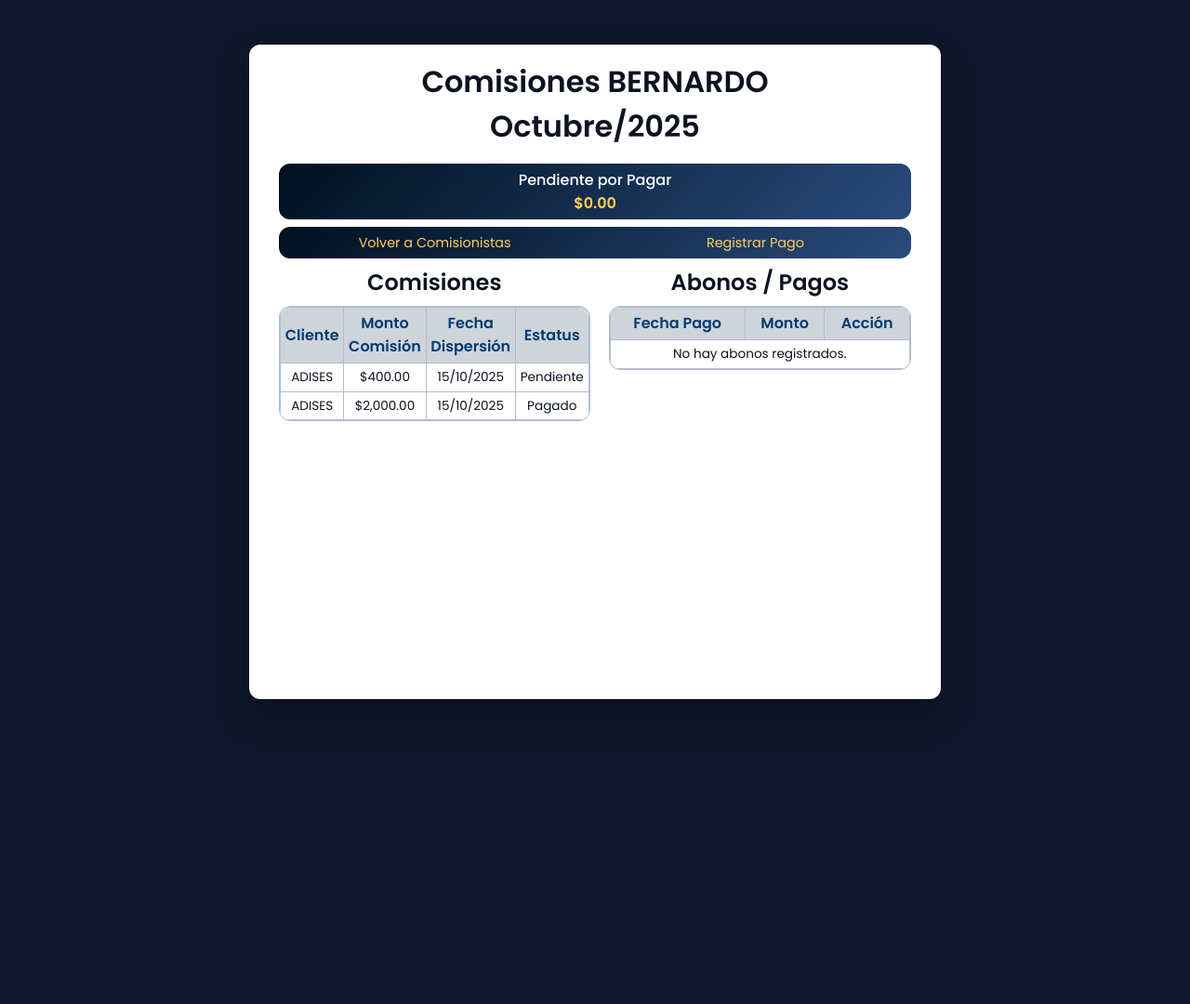
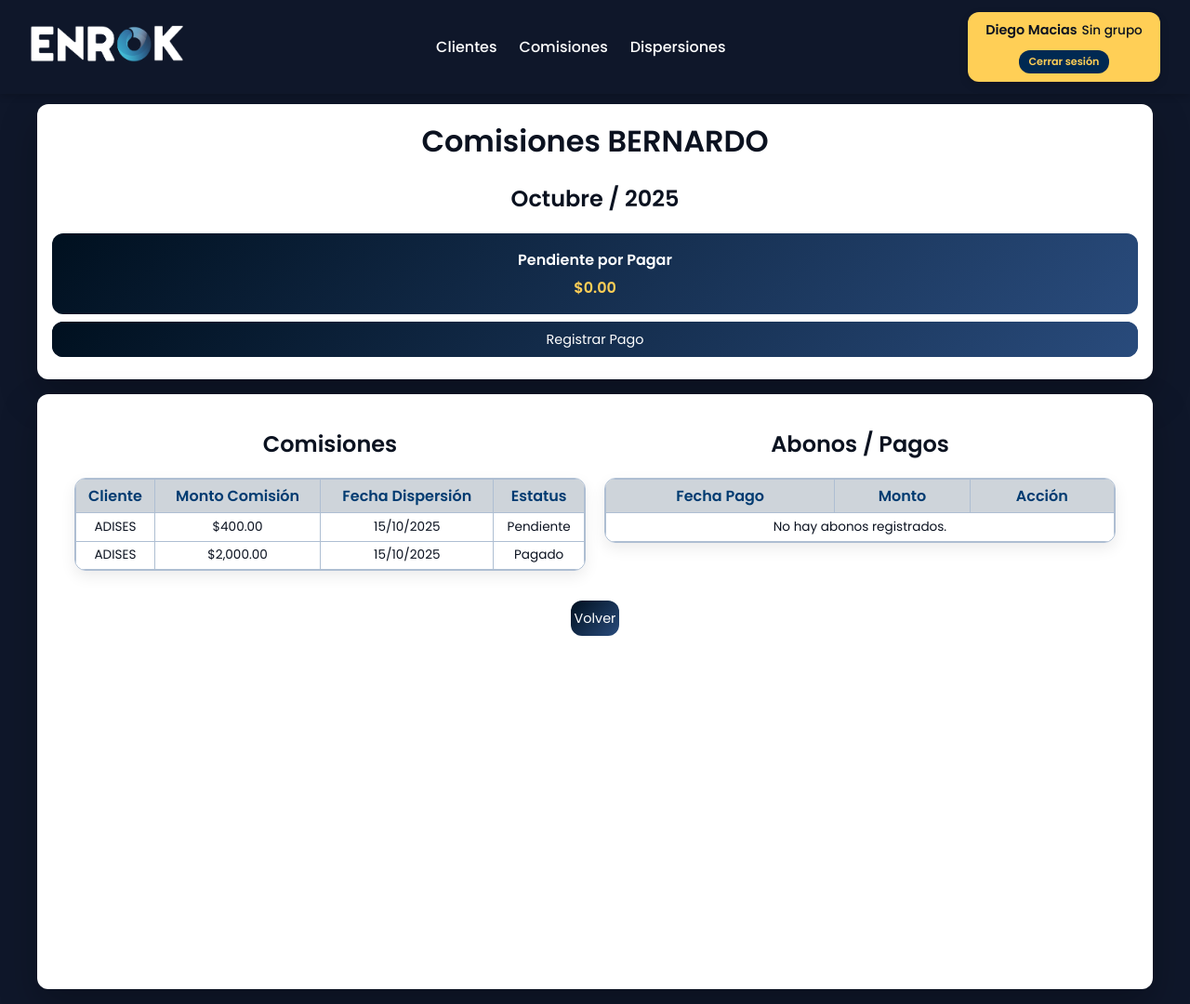
Before and after one commit to diegomacias-11/CRM-Enrok, a Django app: a page that uses comisiones/templates/comisiones/detalle.html in a window 1280 px wide. Shown: the whole page at 93% size. Before the commit the page ends 752 px from the top, so only its background shows below. Run offline with Django 5.2, Linux system fonts and the light colour scheme; a user stored in the database is signed in; data comes from the database, SQL or seed files in the repository; both versions use the stored data as it was after the commit.

Commit message:
se corrigoo la vista de comisiones, ahora se teine la utilida de enrok aun no se usa para nada, se genero la hoja de reporte de dispersiones, minimo correcciones a vistas de detalle

```diff
--- a/comisiones/templates/comisiones/detalle.html
+++ b/comisiones/templates/comisiones/detalle.html
@@ -1,144 +1,38 @@
-<!DOCTYPE html>
-<html lang="es">
+{% extends 'base_listar.html' %}
 {% load humanize %}
-<head>
-  <meta charset="utf-8" />
-  <meta name="viewport" content="width=device-width, initial-scale=1" />
-  <title>Detalle Comisiones</title>
-  <link href="https://fonts.googleapis.com/css2?family=Poppins:wght@400;500;600&display=swap" rel="stylesheet">
-  <style>
-    :root {
-        --fuente-principal: 'Poppins', system-ui, -apple-system, Segoe UI, Roboto, sans-serif;
-    }
-    *,
-    *::before,
-    *::after {
-        font-family: var(--fuente-principal) !important;
-    }
-    body {
-    min-height: 100vh;
-    display: grid;
-    place-items: start center;
-    background: #0f172a;
-    margin: 0;
-    padding-top: 2rem;
-    }
-    .card {
-        width: min(680px, 92vw);
-        max-width: 1200px;
-        margin: 1rem;
-        min-height: 80vh;
-        color: #0b1220;
-        background: #ffffff;
-        padding: 2rem;
-        border-radius: 12px;
-        box-shadow: 0 18px 40px rgba(0,0,0,.25);
-    }
+{% block title %}Detalle de Comisiones{% endblock %}
 
-    h1 { text-align: center;
-      margin-bottom: 1rem;
-      margin-top: -1rem;
-    }
-    h2 { text-align: center;
-      margin-bottom: 0.5rem;
-      margin-top: 0rem;
-    }
-    .btn {
-        padding: 2px 8px;
-        text-decoration: none;
-        display: inline-block;
-        color: #ffcf56;
-        background: transparent;
-        border: none;
-        font-weight: 200;
-        text-align: center;
-        line-height: 30px;
-        font-size: .9rem;
-        box-sizing: border-box;
-        cursor: pointer;
-        transition: 0.3s;
-    }
-    .btn_editar{
-      padding: 0px 5px;
-      text-decoration: none;
-      display: inline-block;
-      color: #ffffff;
-      background: linear-gradient(135deg, #00101f 0%, #294b7c 100%);
-      border: none;
-      border-radius: 12px;
-      font-weight: 200;
-      text-align: center;
-      line-height: 30px;
-      font-size: .9rem;
-      box-sizing: border-box;
-      cursor: pointer;
-      transition: 0.3s;
-    }
+{% block title_filters %}
+  <!-- CARD SUPERIOR -->
+  <div class="card-top">
+    <h1>Comisiones {{ comisionista }}</h1>
+    <h2 style="text-align:center;">{{ mes_nombre }} / {{ anio }}</h2>
 
-    .btn:hover {
-        background: linear-gradient(135deg, #002952 0%, #244a7a 100%);
-    }
-    .actions {
-            margin-top: .5rem;
-            margin-bottom: .5rem;
-            display: flex;
-            gap: .6rem;
-            justify-content: center;
-            background: linear-gradient(135deg, #00101f 0%, #294b7c 100%);
-            border-radius: 12px;
-        }
-      .actions > a {
-          flex: 1;
-          text-align: center;
-      }
-  .pendiente-box {
-        position: relative;
-        background: linear-gradient(135deg, #00101f 0%, #294b7c 100%);
-        color: white;
-        padding: 0.3rem;
-        border-radius: 12px;
-        text-align: center;
-        display: flex;
-        flex-direction: column;
-        justify-content: center;
-        align-items: center;
-      }
-      .pendiente-box h2 {
-        margin: 0;
-        font-size: 1rem;
-        font-weight: 500;
-      }
-
-      .pendiente-box .monto {
-        font-size: 1rem;
-        font-weight: 600;
-        margin: 0;
-        color: #ffcf56;
-      }
-
-      table { width: 100%; border-collapse: collapse; }
-      th, td { border: 1px solid #aebed2; padding: 0.3rem; text-align: center; font-size: 0.85rem; }
-      th { background: rgb(206, 212, 218); text-align: center; color: #003b71; font-size: 1rem; }
-  </style>
-</head>
-<body>
-  <div class="card">
-    <h1>Comisiones {{ comisionista }}</h1>
-    <h1>{{ mes_nombre }}/{{ anio }}</h1>
     <div class="pendiente-box">
       <h2>Pendiente por Pagar</h2>
       <p class="monto">${{ pendiente_pagar|floatformat:2|intcomma }}</p>
     </div>
-    <div class="actions">
-      <a href="{{ volver_url }}" class="btn" style="border-radius: 12px 0 0 12px">Volver a Comisionistas</a>
-      <a href="{% url 'registrar_pago' comisionista %}?next={{ next|urlencode }}&mes={{ mes }}&anio={{ anio }}" class="btn" style="border-radius: 0 12px 12px 0">Registrar Pago</a>
+
+    <!-- Botón Registrar Pago (ocupa todo el ancho) -->
+    <div class="actions" style="width:100%; justify-content:center;">
+      <a href="{% url 'registrar_pago' comisionista %}?next={{ next|urlencode }}&mes={{ mes }}&anio={{ anio }}"
+         class="btn filtro_pagado"
+         style="border-radius:12px; color:#fff; width:100%;">
+         Registrar Pago
+      </a>
     </div>
+  </div>
+{% endblock %}
 
-    <div style="display:flex; gap: 20px;">
-      <!-- Tabla de comisiones -->
-      <div style="flex:1;">
-        <h2>Comisiones</h2>
-        <div style="border:1px solid #aebed2; border-radius:12px; overflow:hidden;">
+{% block content %}
+  <!-- CARD PRINCIPAL -->
+  <div class="card">
+    <div style="display:flex; gap:20px; flex-wrap:wrap; justify-content:center;">
+
+      <!-- 🟡 Tabla Comisiones -->
+      <div style="flex:1; min-width:400px; max-width:550px;">
+        <h2 style="text-align:center;">Comisiones</h2>
+        <div class="table-container">
           <table>
             <tr>
               <th>Cliente</th>
@@ -162,10 +56,10 @@
         </div>
       </div>
 
-      <!-- Tabla de abonos/pagos -->
-      <div style="flex:1;">
-        <h2>Abonos / Pagos</h2>
-        <div style="border:1px solid #aebed2; border-radius:12px; overflow:hidden;">
+      <!-- 🟢 Tabla Abonos / Pagos -->
+      <div style="flex:1; min-width:400px; max-width:550px;">
+        <h2 style="text-align:center;">Abonos / Pagos</h2>
+        <div class="table-container">
           <table>
             <tr>
               <th>Fecha Pago</th>
@@ -177,7 +71,7 @@
               <td>{{ a.fecha_pago|date:"d/m/Y" }}</td>
               <td>${{ a.monto|floatformat:2|intcomma }}</td>
               <td>
-                <a href="{% url 'editar_pago' comisionista a.id %}?next={{ next|urlencode }}&mes={{ mes }}&anio={{ anio }}" class="btn_editar">Editar</a>
+                <a href="{% url 'editar_pago' comisionista a.id %}?next={{ next|urlencode }}&mes={{ mes }}&anio={{ anio }}" class="editar">Editar</a>
               </td>
             </tr>
             {% empty %}
@@ -189,6 +83,10 @@
         </div>
       </div>
     </div>
+
+    <!-- Botón Volver (abajo del todo) -->
+    <div style="margin-top:2rem; text-align:center;">
+      <a href="{% url 'comisiones_listar' %}?mes={{ mes }}&anio={{ anio }}" class="btn filtro_pagado">Volver</a>
+    </div>
   </div>
-</body>
-</html>
+{% endblock %}
--- a/comisiones/views.py
+++ b/comisiones/views.py
@@ -52,23 +52,24 @@ def listar_comisiones(request):
     if not anios:
         anios = [anio]
 
-    # 🔹 Query principal de comisiones
+    # 🔹 Query principal (EXCLUYE Enrok)
     qs = Comision.objects.filter(
         dispersion__fecha__month=mes,
         dispersion__fecha__year=anio
-    )
+    ).exclude(comisionista="Enrok")  # 👈 solo aquí excluimos
 
     if comisionista_filtro:
         qs = qs.filter(comisionista=comisionista_filtro)
 
     comisionistas = qs.values('comisionista').annotate(total=Sum('monto')).order_by('comisionista')
 
+    # 🔹 Totales sin Enrok
     total_comisiones = qs.aggregate(total=Sum('monto'))['total'] or 0
     total_liberado = qs.filter(estatus='Liberado').aggregate(total=Sum('monto'))['total'] or 0
 
-    # Restar solo los pagos correspondientes al periodo de la URL (no a la fecha real)
+    # 🔹 Abonos (no afecta)
     abonos = Pago.objects.filter(
-        mes=mes,  # periodo contable del pago
+        mes=mes,
         anio=anio
     )
 
@@ -80,8 +81,13 @@ def listar_comisiones(request):
     total_comisiones -= total_abonos
     total_liberado -= total_abonos
 
-    # 🔹 Comisionistas totales
-    comisionistas_todos = Comision.objects.values('comisionista').distinct().order_by('comisionista')
+    # 🔹 Lista desplegable (sin Enrok)
+    comisionistas_todos = (
+        Comision.objects.exclude(comisionista="Enrok")
+        .values('comisionista')
+        .distinct()
+        .order_by('comisionista')
+    )
 
     return render(request, 'comisiones/listar.html', {
         'comisionistas': comisionistas,
--- a/core/templates/core/core.html
+++ b/core/templates/core/core.html
@@ -306,7 +306,7 @@
         <h2>Clientes activos:</h2>
         <strong class="monto">{{ clientes|length }}</strong>
       </div>
-      <a href="#" class="reporte">
+      <a href="{% url 'reporte_dispersiones' %}" class="reporte">
         <div>
           <h2>Ver reportes</h2>
         </div>
--- a/core/urls.py
+++ b/core/urls.py
@@ -4,5 +4,9 @@ from core import views
 
 urlpatterns = [
     path('enrok/', post_login_redirect, name='enrok'),
-    path('usuario/', views.editar_usuario, name='usuario')
+    path('usuario/', views.editar_usuario, name='usuario'),
+
+    # 📊 Rutas del reporte mensual de dispersiones
+    path('reporte_dispersiones/', views.reporte_dispersiones, name='reporte_dispersiones'),
+    path('reporte_dispersiones/detalle/', views.reporte_detalle_dispersiones, name='reporte_detalle_dispersiones'),
 ]
--- a/dispersiones/templates/dispersiones/agregar.html
+++ b/dispersiones/templates/dispersiones/agregar.html
@@ -84,7 +84,6 @@
     .filtro_pagado option {
         color: #00101f;
         background-color: #ffffff;
-        text-align: center;
     }
   </style>
 </head>
```
Also changed, not shown: comisiones/signals.py (+19 -0 lines), core/templates/reporte/reporte.html (added, +54 -0 lines), core/templates/reporte/reporte_detalle.html (added, +50 -0 lines), core/views.py (+81 -0 lines), db.sqlite3.
